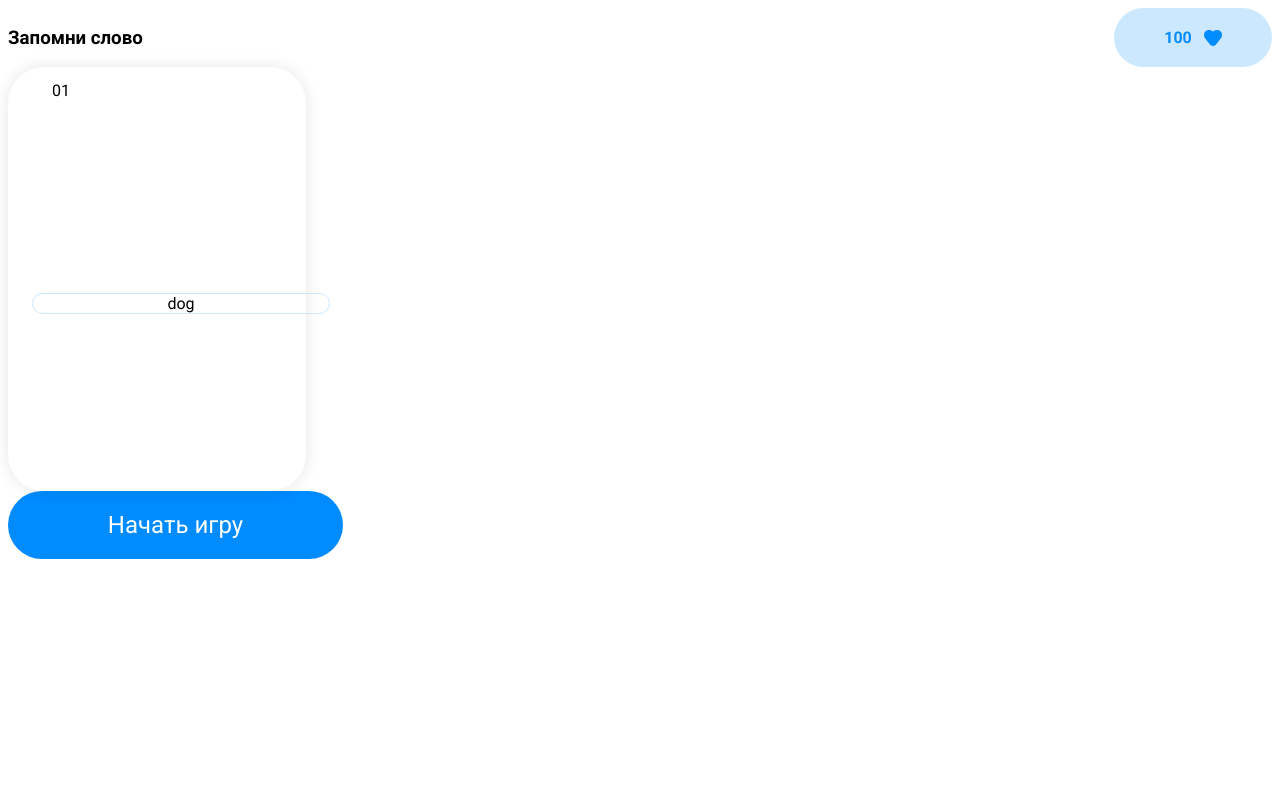
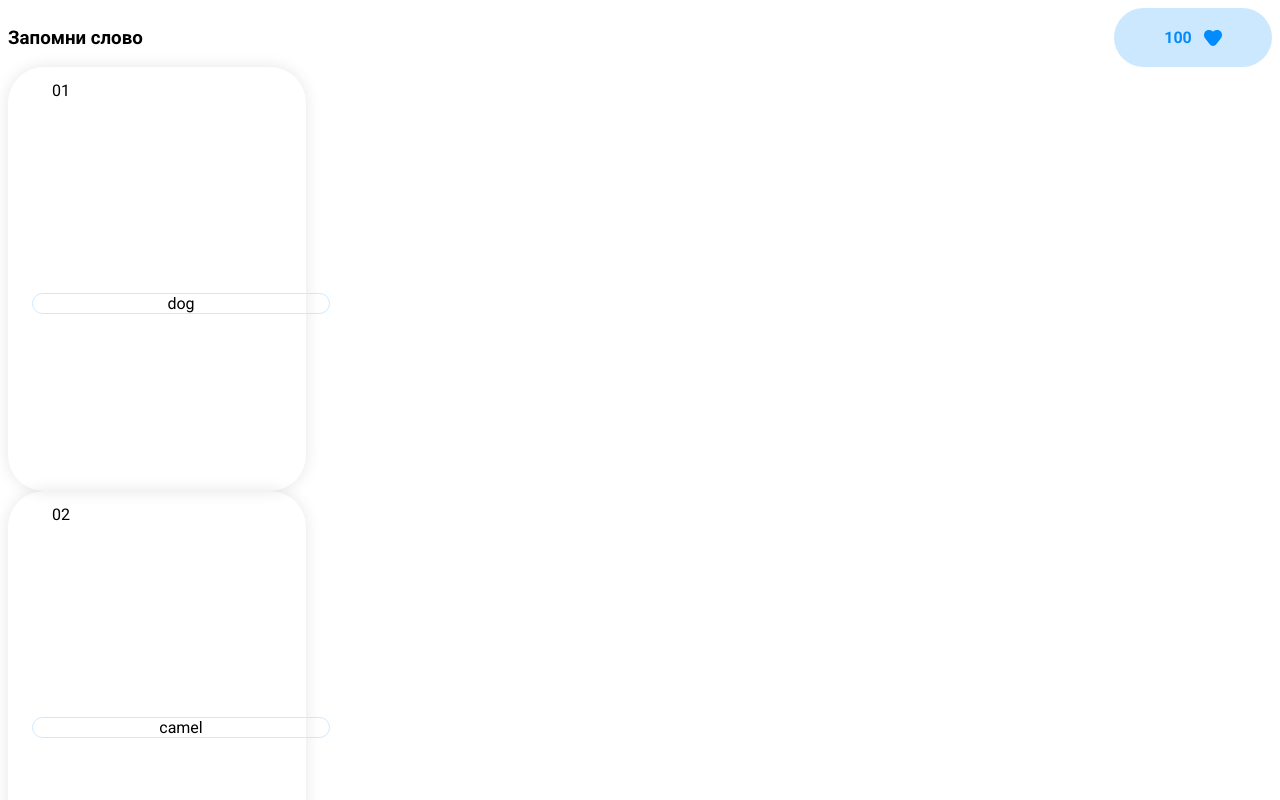
Before and after one commit to KretovKir/vue-homework, a Vue app in the folder vue-homework/: page / in a window 1280 px wide. Shown: the top 800 px of the page. Built offline with nearby package versions, Linux system fonts and the light colour scheme.

Commit message:
add objects

```diff
--- a/vue-homework/src/App.vue
+++ b/vue-homework/src/App.vue
@@ -4,25 +4,41 @@ import Button from './components/Button.vue'
   import Card from './components/Card.vue';
   import Header from './components/Header.vue';
 
-  let cardData = ref({
+
+
+  let score = ref(100)
+
+  let cards = ref([
+    {
       cardNum: '01',
       state: 'closed',
       word: 'dog',
       translation: 'Собака',
       status: 'pending'
-  })
+    },
+    {
+      cardNum: '02',
+      state: 'closed',
+      word: 'camel',
+      translation: 'Верблюд',
+      status: 'pending'
+    }
+
+  ])
+
+
 
   function rotated(rotateStatus){
-    cardData.value.state = rotateStatus
+    cards.value.state = rotateStatus
   }
 
   function error(status){
     console.log(status)
-    cardData.value.status = status
+    cards.value.status = status
   }
   function good(status){
     console.log(status)
-    cardData.value.status = status
+    cards.value.status = status
   }
 
 
@@ -30,9 +46,10 @@ import Button from './components/Button.vue'
 </script>
 
 <template>
-  <Header/>
+  <Header v-bind:score="score"/>
 
-  <Card v-bind='cardData' @statusSendError="error" @statusSendGood="good" @rotateCard="rotated"/>
+  <Card v-bind='cards[0]' @statusSendError="error" @statusSendGood="good" @rotateCard="rotated"/>
+  <Card v-bind='cards[1]' @statusSendError="error" @statusSendGood="good" @rotateCard="rotated"/>
 
 
   <Button>
--- a/vue-homework/src/components/Header.vue
+++ b/vue-homework/src/components/Header.vue
@@ -2,15 +2,15 @@
 import { ref } from 'vue';
 import Score from './Score.vue';
 
-let score = ref(100)
+let props = defineProps(['score'])
 
 </script>
 
 <template>
   <div class="header">
     <h3>Запомни слово</h3>
-    <Score>
-      {{ score }}
+    <Score :score = 'props.score'>
+      {{ props.score }}
     </Score>
 
   </div>
--- a/vue-homework/src/components/Score.vue
+++ b/vue-homework/src/components/Score.vue
@@ -3,14 +3,14 @@
 import IconHeart from "./IconHeart.vue";
 
 
-  let score = ref(100)
+ let props = defineProps(['score'])
 
 
 </script>
 
 <template>
   <div class="score-container">
-    <span class="score-count">{{ score }}</span>
+    <span class="score-count">{{ props.score }}</span>
     <IconHeart></IconHeart>
   </div>
 
```
Lines whose indentation alone changed are shown as unchanged.
